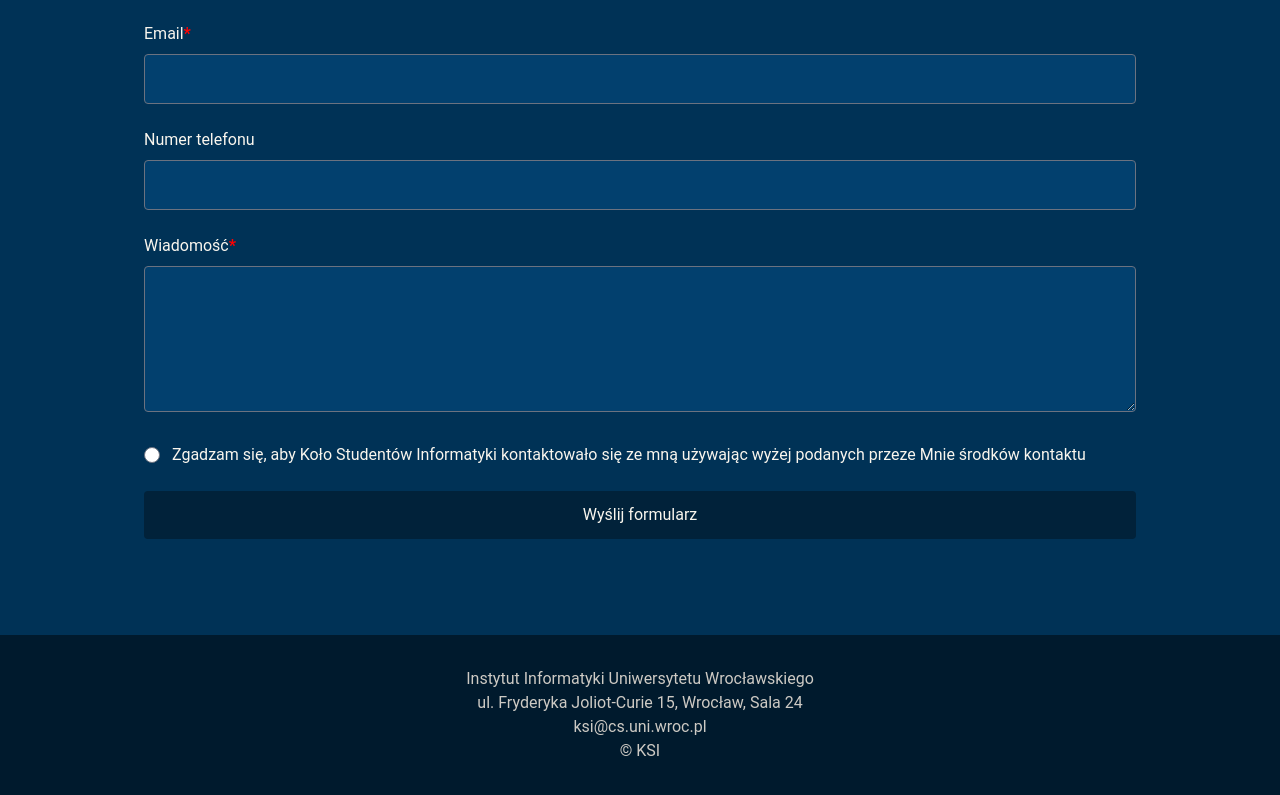
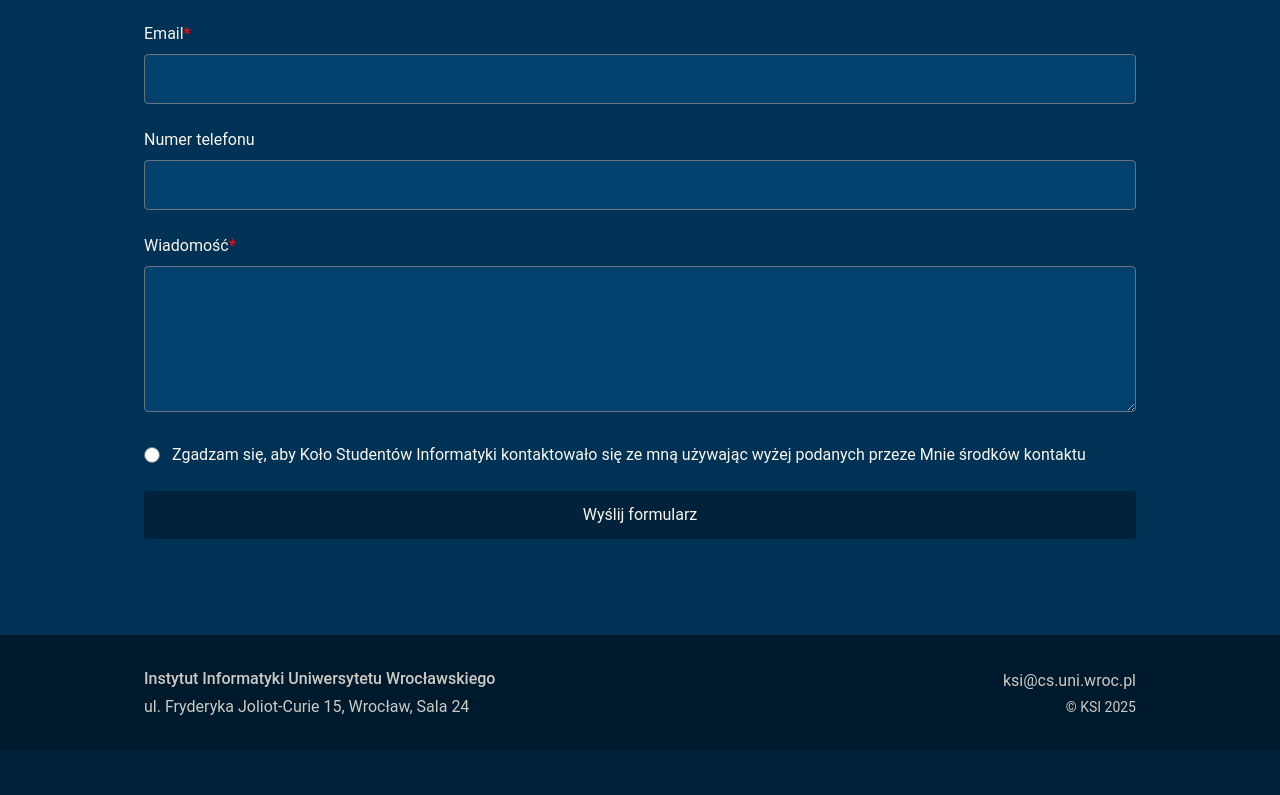
Before and after one commit to ksiuwr/ksi-site-v2025, a React (Vite) app: page /contact in a window 1280 px wide. Shown: the part 945-1740 px from the top of the page. After the commit the page ends 1696 px from the top, so only its background shows below. Built offline with nearby package versions, Linux system fonts and the light colour scheme.

Commit message:
refactor (frontend): Restyled the footer to be more user-friendly on different devices

```diff
--- a/src/components/layout/Footer.tsx
+++ b/src/components/layout/Footer.tsx
@@ -1,12 +1,34 @@
-
+/**
+ * Footer component.
+ *
+ * Renders the footer of the app with the contact information.
+ *
+ * @return {JSX.Element} The footer component.
+ */
 const Footer = () => {
   return (
     <footer className="bg-footer-primary text-dark-text-secondary relative py-8 z-50">
-      <div className="container mx-auto text-center">
-        <p>Instytut Informatyki Uniwersytetu Wrocławskiego</p>
-        <p>ul. Fryderyka Joliot-Curie 15, Wrocław, Sala 24</p>
-        <a href="mailto:ksi@cs.uni.wroc.pl">ksi@cs.uni.wroc.pl</a>
-        <p>© KSI</p>
+      <div className="container mx-auto px-4">
+        <div className="flex flex-col md:flex-row md:justify-between items-center space-y-4 md:space-y-0">
+          <div className="text-center md:text-left">
+            <p className="font-medium text-sm md:text-base">
+              Instytut Informatyki Uniwersytetu Wrocławskiego
+            </p>
+            <p className="text-sm md:text-base mt-1">
+              ul. Fryderyka Joliot-Curie 15, Wrocław, Sala 24
+            </p>
+          </div>
+
+          <div className="text-center md:text-right">
+            <a
+              href="mailto:ksi@cs.uni.wroc.pl"
+              className="text-sm md:text-base hover:underline transition-all duration-200"
+            >
+              ksi@cs.uni.wroc.pl
+            </a>
+            <p className="text-sm mt-1">© KSI {new Date().getFullYear()}</p>
+          </div>
+        </div>
       </div>
     </footer>
   );
```
